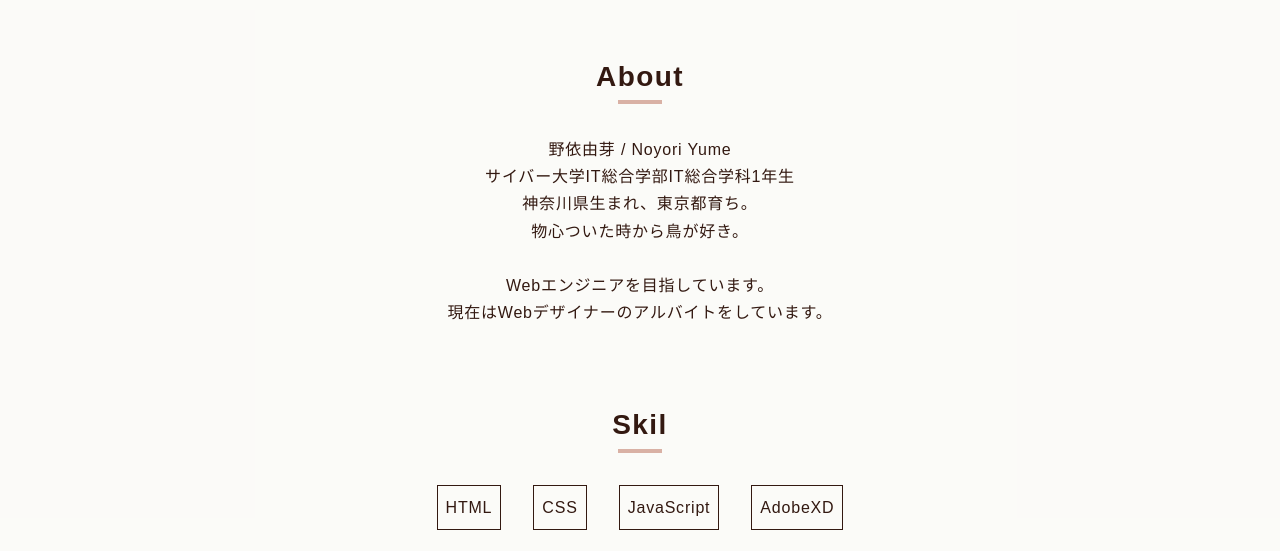
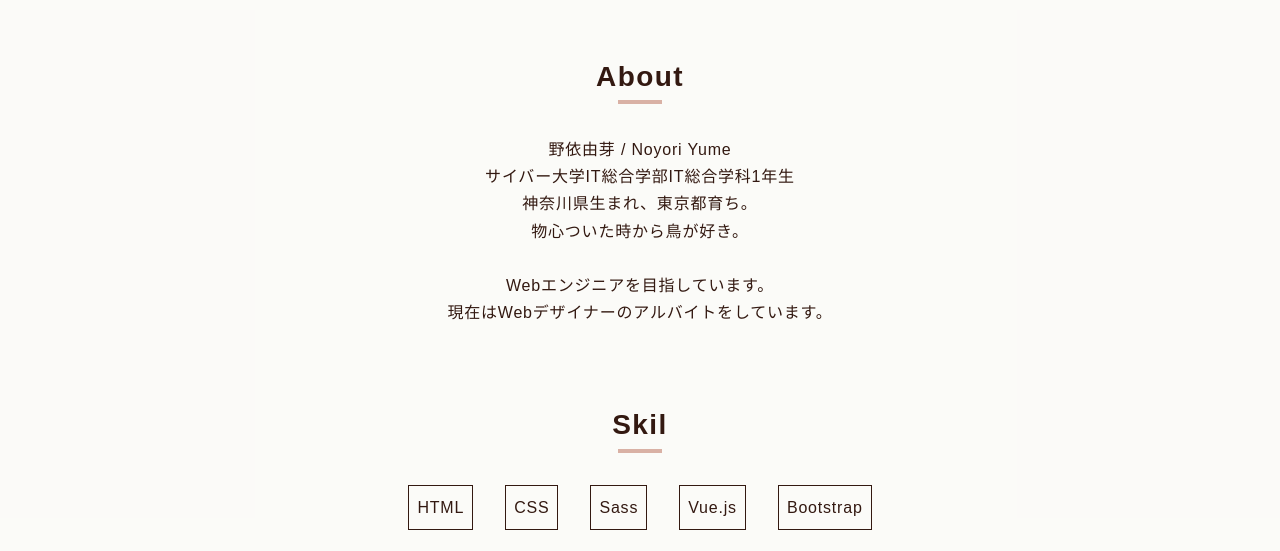
Before and after one commit to yume0222/portfolio, a plain HTML site: page index.html in a window 1280 px wide. Shown: the part 245-796 px from the top of the page. Drawn offline with nearby package versions, Linux system fonts and the light colour scheme; a script that the page names is missing.

Commit message:
Update index.html

```diff
--- a/index.html
+++ b/index.html
@@ -33,7 +33,9 @@
         <ul>
           <li>HTML</li>
           <li>CSS</li>
-          <li>JavaScript</li>
+          <li>Sass</li>
+          <li>Vue.js</li>
+          <li>Bootstrap</li>
           <li>AdobeXD</li>
           <li>ITパスポート</li>
           <li>基本情報技術者試験 勉強中</li>
```
